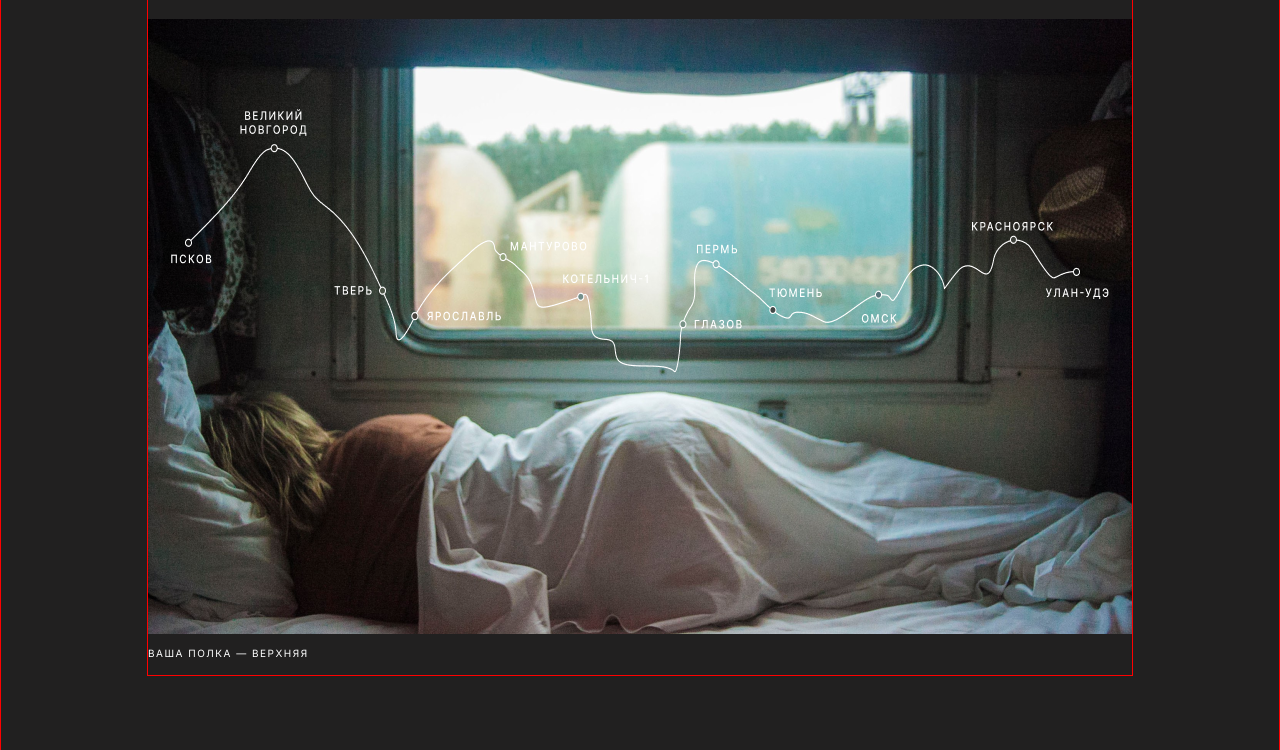
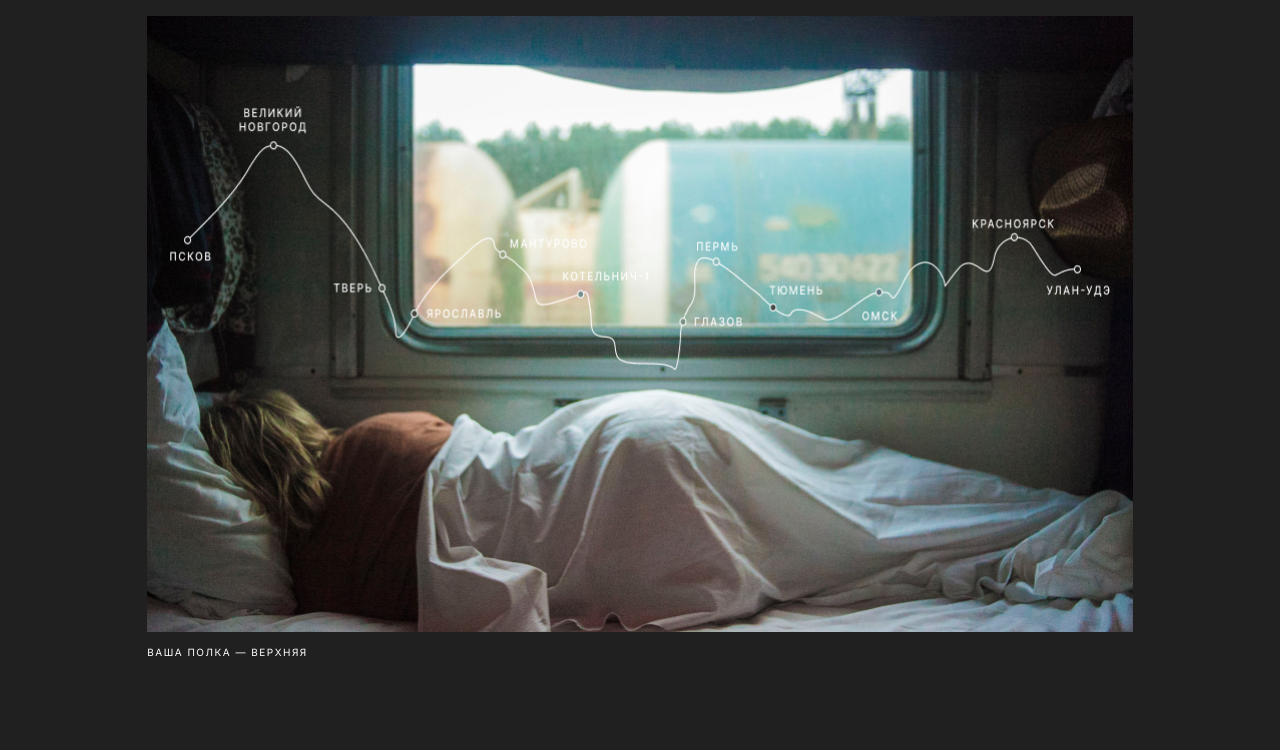
Before and after one commit to roman-245/Frontend-project-2-Russian-travel-, a plain HTML site: page index.html in a window 1280 px wide. Shown: the part 452-1202 px from the top of the page. Drawn offline with Linux system fonts and the light colour scheme.

Commit message:
FIX: Убрал рамки

```diff
--- a/blocks/page/page.css
+++ b/blocks/page/page.css
@@ -1,8 +1,3 @@
-div, main, body, section {
-  border: 1px solid red;
-}
-
-
 .page {
     background-color: rgb(33, 32, 32);
   }
```
